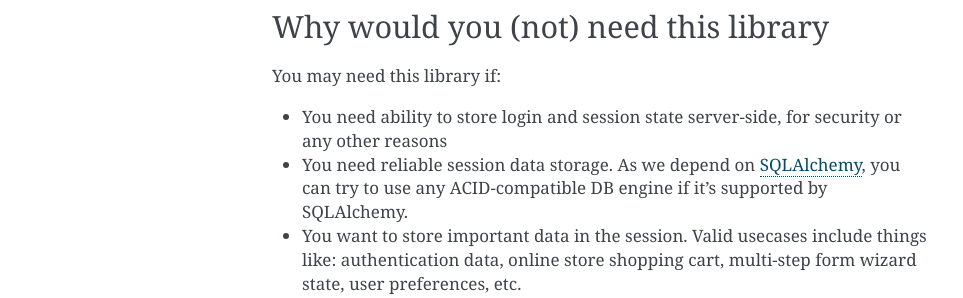
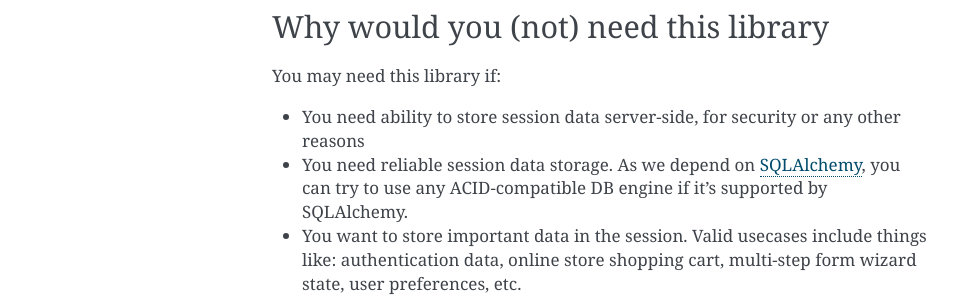
Before and after one commit to a3kov/pyramid_sqlalchemy_sessions, a Sphinx documentation site: the page built from docs/getting-started.rst, in a window 1280 px wide and 900 px high, scrolled down 312 px. Shown: the part 155-453 px from the top of the window, without its empty margins (148-1111 px from the left). Built offline with Sphinx 7.4.7, drawn with Linux system fonts in a browser that asks for light colours.

Commit message:
Better wording for intro docs

```diff
--- a/docs/getting-started.rst
+++ b/docs/getting-started.rst
@@ -27,7 +27,7 @@ Why would you (not) need this library
 
 You may need this library if:
 
-* You need ability to store login and session state server-side, for security
+* You need ability to store session data server-side, for security
   or any other reasons
 
 * You need reliable session data storage.
```
